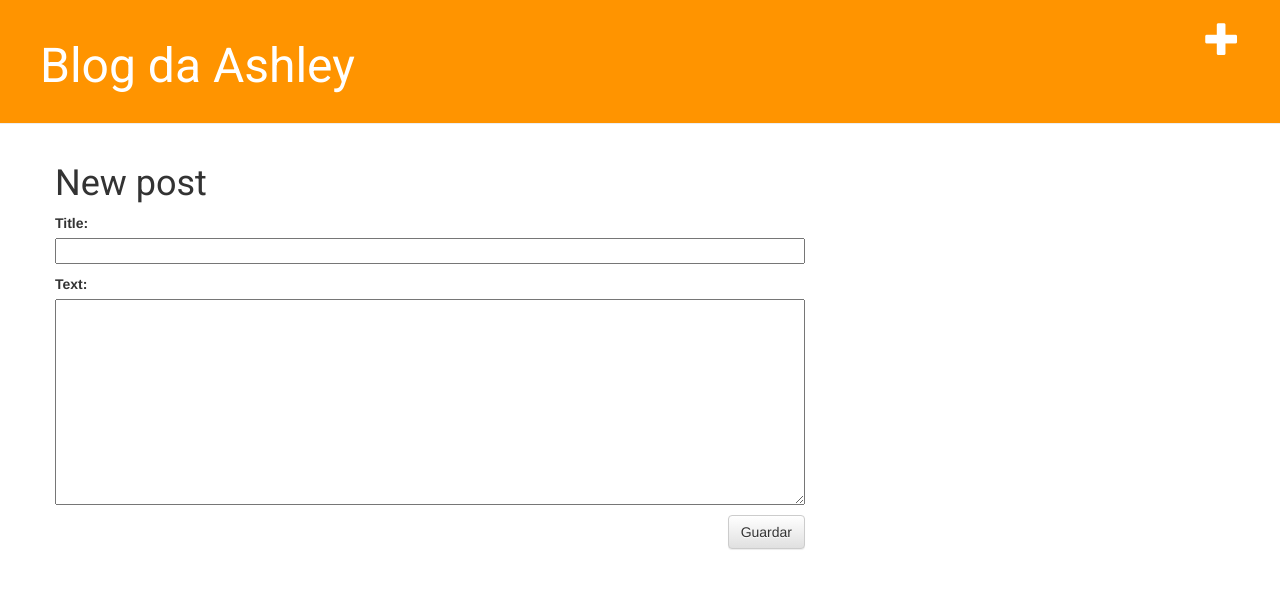
After one commit to Auralcat/blog-django-girls, a Django app: template blog/templates/blog/post_edit.html in a window 1280 px wide. The commit adds this page. Shown: the top 589 px of the page. Run offline with Django 3.2, Linux system fonts and the light colour scheme; the template is opened without the code that fills it: values that come from a table or form of the project are taken from there, others are empty; some libraries are stand-ins or nearby versions.

Commit message:
Working on forms

```diff
--- /dev/null
+++ b/blog/forms.py
@@ -0,0 +1,9 @@
+from django import forms
+
+from .models import Post
+
+class PostForm(forms.ModelForm):
+
+    class Meta:
+        model = Post
+        fields = ('title', 'text',)
--- a/blog/templates/blog/base.html
+++ b/blog/templates/blog/base.html
@@ -10,7 +10,8 @@
     </head>
     <body>
         <div class="page-header">
-            <h1><a href="/">Blog da Ashley</a></h1>
+            <a href="{% url 'blog.views.post_new' %}" class="top-menu"><span class="glyphicon glyphicon-plus"></span></a>
+            <h1><a href="">Blog da Ashley</a></h1>
         </div>
         <div class="content container">
             <div class="row">
--- /dev/null
+++ b/blog/templates/blog/post_edit.html
@@ -0,0 +1,9 @@
+{% extends 'blog/base.html' %}
+
+{% block content %}
+    <h1>New post</h1>
+    <form method="POST" class="post-form">{% csrf_token %}
+        {{ form.as_p }}
+        <button type="submit" class="save btn btn-default">Guardar</button>
+    </form>
+{% endblock %}
--- a/blog/urls.py
+++ b/blog/urls.py
@@ -1,7 +1,10 @@
-from django.conf.urls import include, url
+"""URLs for the site are defined in this file."""
+
+from django.conf.urls import url
 from . import views
 
 urlpatterns = [
-        url(r'^$', views.post_list),
-        url(r'^post/(?P<pk>[0-9])+/$', views.post_detail),
+    url(r'^$', views.post_list),
+    url(r'^post/(?P<pk>[0-9])+/$', views.post_detail),
+    url(r'^post/new/$', views.post_new, name='post_new'),
 ]
--- a/blog/views.py
+++ b/blog/views.py
@@ -1,6 +1,7 @@
 from django.shortcuts import render, get_object_or_404
 from django.utils import timezone
 from .models import Post
+from .forms import PostForm
 
 # Create your views here.
 
@@ -15,3 +16,7 @@ def post_list(request):
 def post_detail(request, pk):
     post = get_object_or_404(Post, pk=pk)
     return render(request, 'blog/post_detail.html', {'post': post})
+
+def post_new(request):
+    form = PostForm()
+    return render(request, 'blog/post_edit.html', {'form', form})
```
Also changed, not shown: 6 other files.
